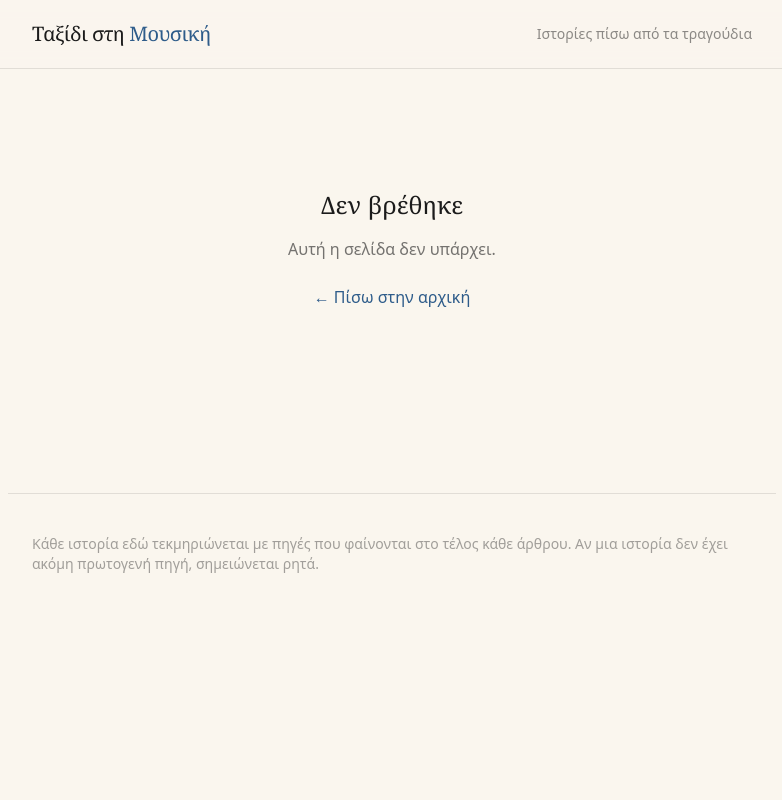
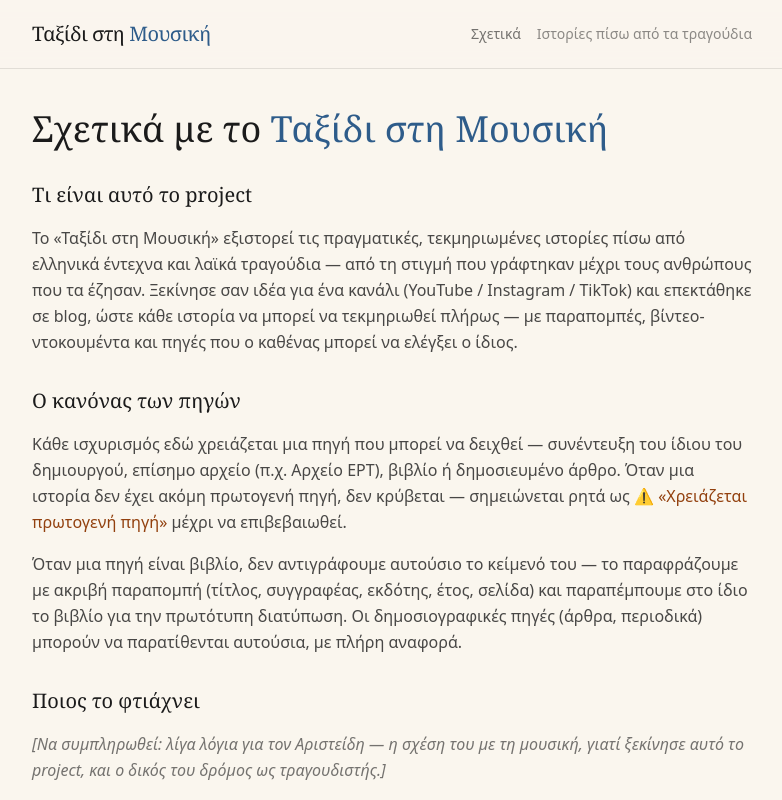
Before and after one commit to arisstei/taksidi-stin-mousiki, a Next.js app: page /about in a window 1280 px wide. Before the commit this address had no page. Shown: the top 800 px of the page, without its empty margins (248-1030 px from the left). Built offline with nearby package versions, Linux system fonts and the light colour scheme; no server answers.

Commit message:
SEO: sitemap.xml, robots.txt, metadata/OG, JSON-LD ana tragoydi, selida Sxetika

```diff
--- /dev/null
+++ b/app/about/page.js
@@ -0,0 +1,59 @@
+export const metadata = {
+  title: "Σχετικά",
+  description:
+    "Τι είναι το Ταξίδι στη Μουσική, και ο κανόνας πηγών που ακολουθούμε σε κάθε άρθρο.",
+};
+
+export default function AboutPage() {
+  return (
+    <article className="prose-like space-y-8">
+      <header>
+        <h1 className="font-serif text-3xl sm:text-4xl text-ink leading-tight">
+          Σχετικά με το{" "}
+          <span className="text-brand">Ταξίδι στη Μουσική</span>
+        </h1>
+      </header>
+
+      <section className="space-y-4">
+        <h2 className="font-serif text-xl text-ink">Τι είναι αυτό το project</h2>
+        <p className="text-ink/80 leading-relaxed">
+          Το «Ταξίδι στη Μουσική» εξιστορεί τις πραγματικές, τεκμηριωμένες
+          ιστορίες πίσω από ελληνικά έντεχνα και λαϊκά τραγούδια — από τη
+          στιγμή που γράφτηκαν μέχρι τους ανθρώπους που τα έζησαν. Ξεκίνησε
+          σαν ιδέα για ένα κανάλι (YouTube / Instagram / TikTok) και επεκτάθηκε
+          σε blog, ώστε κάθε ιστορία να μπορεί να τεκμηριωθεί πλήρως — με
+          παραπομπές, βίντεο-ντοκουμέντα και πηγές που ο καθένας μπορεί να
+          ελέγξει ο ίδιος.
+        </p>
+      </section>
+
+      <section className="space-y-4">
+        <h2 className="font-serif text-xl text-ink">Ο κανόνας των πηγών</h2>
+        <p className="text-ink/80 leading-relaxed">
+          Κάθε ισχυρισμός εδώ χρειάζεται μια πηγή που μπορεί να δειχθεί —
+          συνέντευξη του ίδιου του δημιουργού, επίσημο αρχείο (π.χ. Αρχείο
+          ΕΡΤ), βιβλίο ή δημοσιευμένο άρθρο. Όταν μια ιστορία δεν έχει ακόμη
+          πρωτογενή πηγή, δεν κρύβεται — σημειώνεται ρητά ως{" "}
+          <span className="text-amber-800">⚠️ «Χρειάζεται πρωτογενή πηγή»</span>{" "}
+          μέχρι να επιβεβαιωθεί.
+        </p>
+        <p className="text-ink/80 leading-relaxed">
+          Όταν μια πηγή είναι βιβλίο, δεν αντιγράφουμε αυτούσιο το κείμενό
+          του — το παραφράζουμε με ακριβή παραπομπή (τίτλος, συγγραφέας,
+          εκδότης, έτος, σελίδα) και παραπέμπουμε στο ίδιο το βιβλίο για την
+          πρωτότυπη διατύπωση. Οι δημοσιογραφικές πηγές (άρθρα, περιοδικά)
+          μπορούν να παρατίθενται αυτούσια, με πλήρη αναφορά.
+        </p>
+      </section>
+
+      <section className="space-y-4">
+        <h2 className="font-serif text-xl text-ink">Ποιος το φτιάχνει</h2>
+        <p className="text-ink/60 leading-relaxed italic">
+          [Να συμπληρωθεί: λίγα λόγια για τον Αριστείδη — η σχέση του με τη
+          μουσική, γιατί ξεκίνησε αυτό το project, και ο δικός του δρόμος ως
+          τραγουδιστής.]
+        </p>
+      </section>
+    </article>
+  );
+}
--- a/app/layout.js
+++ b/app/layout.js
@@ -1,9 +1,27 @@
 import "./globals.css";
+import Link from "next/link";
+import { SITE_URL, SITE_NAME, SITE_DESCRIPTION } from "@/lib/site";
 
 export const metadata = {
-  title: "Ταξίδι στη Μουσική — Ιστορίες πίσω από τα τραγούδια",
-  description:
-    "Οι αληθινές, τεκμηριωμένες ιστορίες πίσω από ελληνικά έντεχνα και λαϊκά τραγούδια — μόνο από συνεντεύξεις, βιβλία και επίσημες πηγές.",
+  metadataBase: new URL(SITE_URL),
+  title: {
+    default: `${SITE_NAME} — Ιστορίες πίσω από τα τραγούδια`,
+    template: `%s — ${SITE_NAME}`,
+  },
+  description: SITE_DESCRIPTION,
+  openGraph: {
+    type: "website",
+    locale: "el_GR",
+    siteName: SITE_NAME,
+    title: `${SITE_NAME} — Ιστορίες πίσω από τα τραγούδια`,
+    description: SITE_DESCRIPTION,
+    url: SITE_URL,
+  },
+  twitter: {
+    card: "summary",
+    title: `${SITE_NAME} — Ιστορίες πίσω από τα τραγούδια`,
+    description: SITE_DESCRIPTION,
+  },
 };
 
 export default function RootLayout({ children }) {
@@ -12,19 +30,30 @@ export default function RootLayout({ children }) {
       <body className="min-h-screen antialiased">
         <header className="border-b border-black/10 bg-cream/80 backdrop-blur sticky top-0 z-10">
           <div className="mx-auto max-w-3xl px-6 py-5 flex items-center justify-between">
-            <a href="/" className="font-serif text-xl tracking-tight text-ink">
+            <Link href="/" className="font-serif text-xl tracking-tight text-ink">
               Ταξίδι στη <span className="text-brand">Μουσική</span>
-            </a>
-            <span className="text-sm text-ink/50 hidden sm:block">
-              Ιστορίες πίσω από τα τραγούδια
-            </span>
+            </Link>
+            <nav className="flex items-center gap-4">
+              <Link
+                href="/about"
+                className="text-sm text-ink/60 hover:text-brand transition-colors"
+              >
+                Σχετικά
+              </Link>
+              <span className="text-sm text-ink/50 hidden sm:block">
+                Ιστορίες πίσω από τα τραγούδια
+              </span>
+            </nav>
           </div>
         </header>
         <main className="mx-auto max-w-3xl px-6 py-10">{children}</main>
         <footer className="mx-auto max-w-3xl px-6 py-10 text-sm text-ink/40 border-t border-black/10 mt-16">
           Κάθε ιστορία εδώ τεκμηριώνεται με πηγές που φαίνονται στο τέλος κάθε
           άρθρου. Αν μια ιστορία δεν έχει ακόμη πρωτογενή πηγή, σημειώνεται
-          ρητά.
+          ρητά. ·{" "}
+          <Link href="/about" className="hover:text-brand transition-colors">
+            Σχετικά με το project
+          </Link>
         </footer>
       </body>
     </html>
--- /dev/null
+++ b/app/robots.js
@@ -0,0 +1,11 @@
+import { SITE_URL } from "@/lib/site";
+
+export default function robots() {
+  return {
+    rules: {
+      userAgent: "*",
+      allow: "/",
+    },
+    sitemap: `${SITE_URL}/sitemap.xml`,
+  };
+}
--- /dev/null
+++ b/app/sitemap.js
@@ -0,0 +1,29 @@
+import { getAllSongs } from "@/lib/songs";
+import { SITE_URL } from "@/lib/site";
+
+export default function sitemap() {
+  const songs = getAllSongs();
+
+  const songEntries = songs.map((song) => ({
+    url: `${SITE_URL}/song/${song.slug}`,
+    lastModified: new Date(),
+    changeFrequency: "monthly",
+    priority: song.isProfile ? 0.5 : 0.8,
+  }));
+
+  return [
+    {
+      url: SITE_URL,
+      lastModified: new Date(),
+      changeFrequency: "weekly",
+      priority: 1,
+    },
+    {
+      url: `${SITE_URL}/about`,
+      lastModified: new Date(),
+      changeFrequency: "yearly",
+      priority: 0.4,
+    },
+    ...songEntries,
+  ];
+}
--- a/app/song/[slug]/page.js
+++ b/app/song/[slug]/page.js
@@ -1,6 +1,7 @@
 import Link from "next/link";
 import { notFound } from "next/navigation";
 import { getSongBySlug, getAllSlugs } from "@/lib/songs";
+import { SITE_URL, SITE_NAME } from "@/lib/site";
 
 function toEmbedUrl(url) {
   if (!url) return null;
@@ -67,10 +68,49 @@ export function generateStaticParams() {
 export function generateMetadata({ params }) {
   const song = getSongBySlug(params.slug);
   if (!song) return {};
+  const url = `${SITE_URL}/song/${song.slug}`;
   return {
-    title: `${song.title} — Ταξίδι στη Μουσική`,
+    title: song.title,
+    description: song.teaser,
+    alternates: { canonical: url },
+    openGraph: {
+      type: "article",
+      title: song.title,
+      description: song.teaser,
+      url,
+    },
+  };
+}
+
+function buildJsonLd(song, url) {
+  if (song.isProfile) {
+    return {
+      "@context": "https://schema.org",
+      "@type": "Article",
+      headline: song.title,
+      description: song.teaser,
+      url,
+      author: { "@type": "Organization", name: SITE_NAME },
+      publisher: { "@type": "Organization", name: SITE_NAME },
+    };
+  }
+  const jsonLd = {
+    "@context": "https://schema.org",
+    "@type": "MusicComposition",
+    name: song.title,
+    url,
     description: song.teaser,
   };
+  if (song.composer) {
+    jsonLd.composer = { "@type": "Person", name: song.composer };
+  }
+  if (song.lyricist) {
+    jsonLd.lyricist = { "@type": "Person", name: song.lyricist };
+  }
+  if (song.year) {
+    jsonLd.dateCreated = String(song.year).slice(0, 4);
+  }
+  return jsonLd;
 }
 
 export default function SongPage({ params }) {
@@ -81,9 +121,16 @@ export default function SongPage({ params }) {
   const credits = [song.composer, song.lyricist]
     .filter((v, i, arr) => v && arr.indexOf(v) === i)
     .join(" / ");
+  const canonicalUrl = `${SITE_URL}/song/${song.slug}`;
+  const jsonLd = buildJsonLd(song, canonicalUrl);
 
   return (
     <article>
+      <script
+        type="application/ld+json"
+        // eslint-disable-next-line react/no-danger
+        dangerouslySetInnerHTML={{ __html: JSON.stringify(jsonLd) }}
+      />
       <Link href="/" className="text-sm text-brand hover:underline">
         ← Όλα τα τραγούδια
       </Link>
--- /dev/null
+++ b/lib/site.js
@@ -0,0 +1,9 @@
+// Κεντρικές σταθερές του site — άλλαξε το SITE_URL όταν συνδεθεί custom domain
+// (ή όρισε το env var NEXT_PUBLIC_SITE_URL στο Vercel χωρίς να αγγίξεις κώδικα).
+export const SITE_URL =
+  process.env.NEXT_PUBLIC_SITE_URL || "https://taksidi-stin-mousiki.vercel.app";
+
+export const SITE_NAME = "Ταξίδι στη Μουσική";
+
+export const SITE_DESCRIPTION =
+  "Οι αληθινές, τεκμηριωμένες ιστορίες πίσω από ελληνικά έντεχνα και λαϊκά τραγούδια — μόνο από συνεντεύξεις, βιβλία και επίσημες πηγές.";
```
